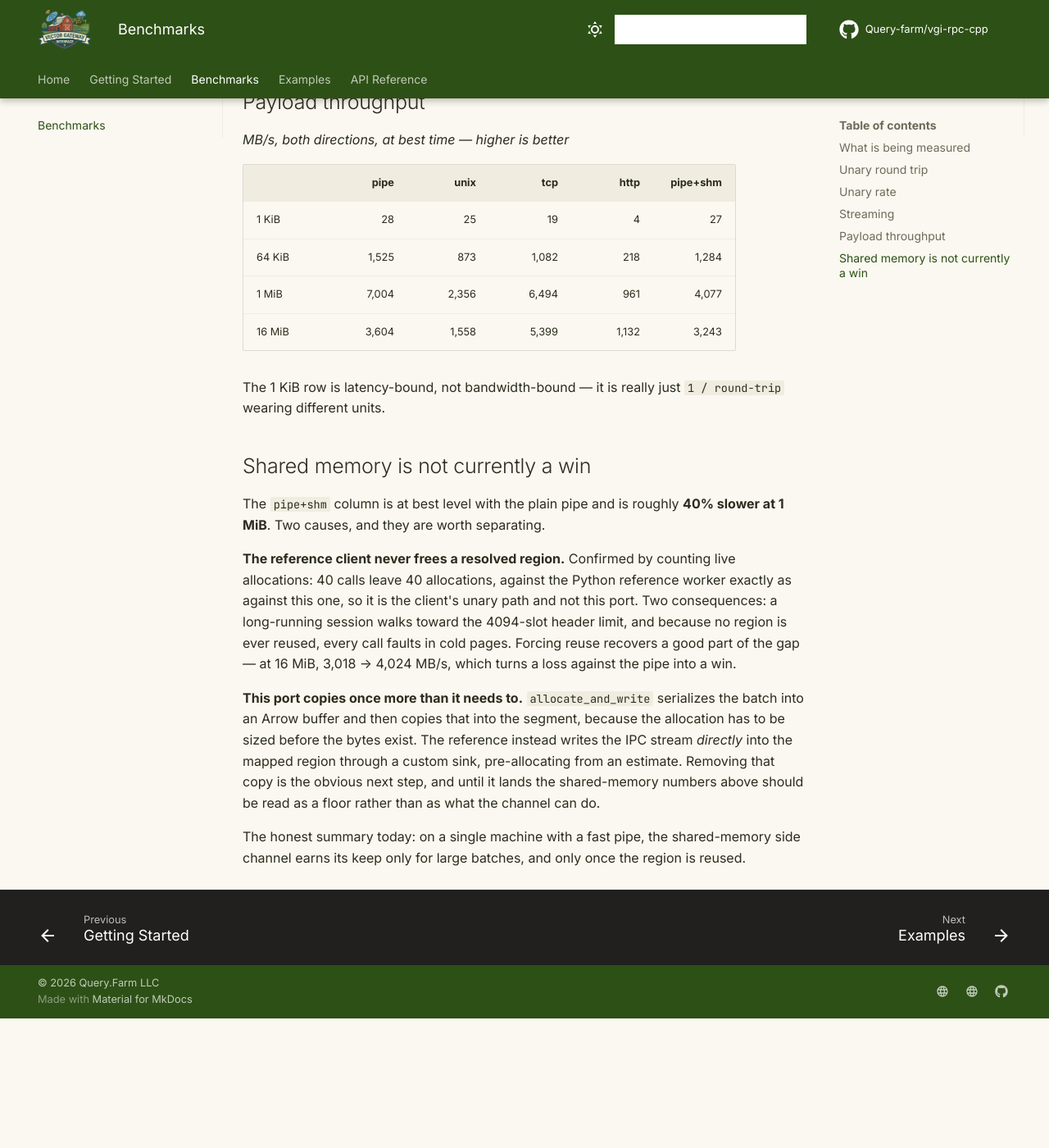
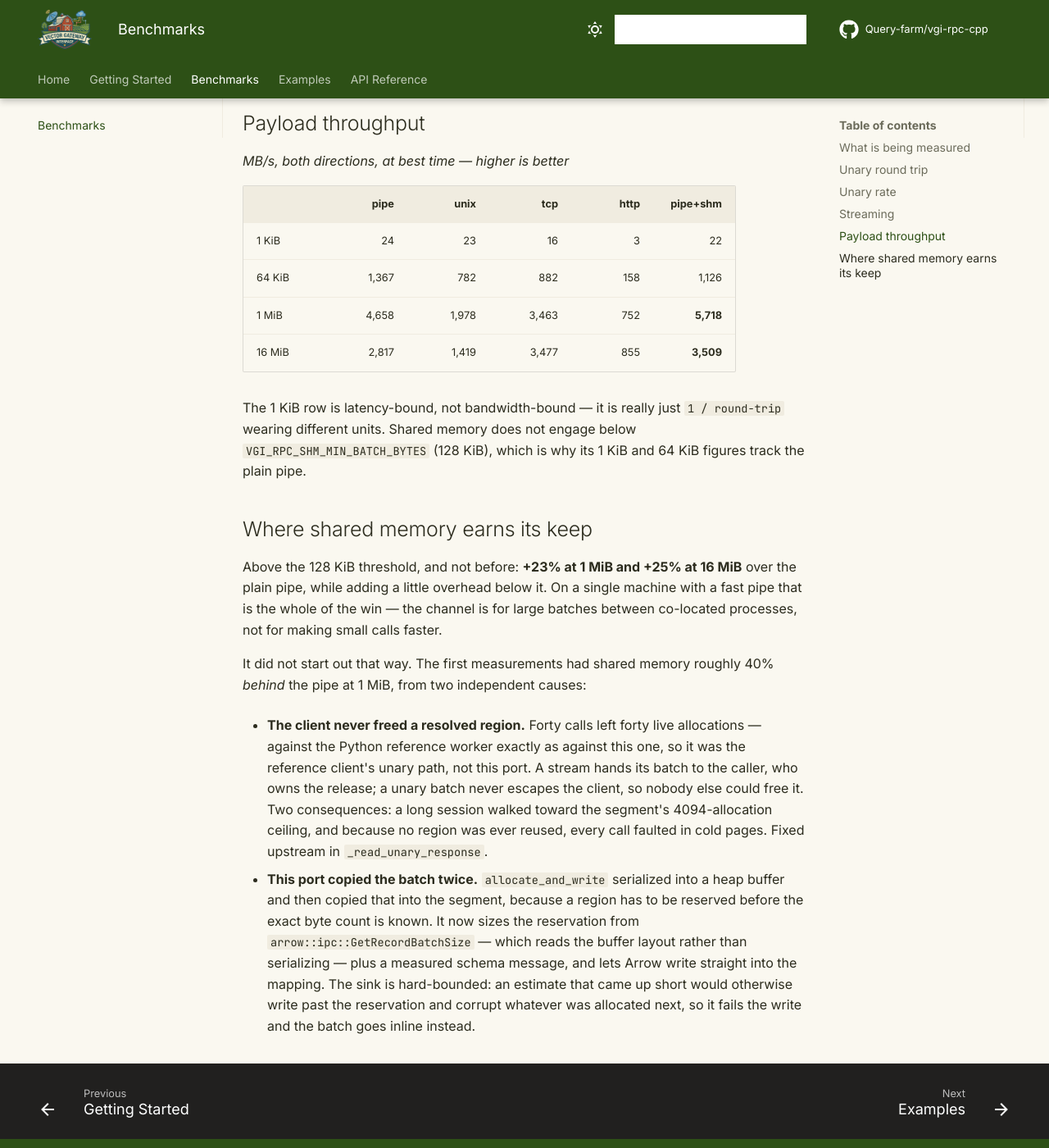
Before and after one commit to Query-farm/vgi-rpc-cpp, an MkDocs documentation site: the page built from docs/benchmarks.md, in a window 1280 px wide and 1400 px high, scrolled down 2013 px. Shown: the whole window at 82% size. Built offline with MkDocs 1.6.1 and Material for MkDocs 9.7.7, drawn with Linux system fonts in a browser that asks for light colours; comment, search, counter and statistics services are not loaded; before the commit the page ends 3255 px from its top, so only the background shows below that; some of the changed text lies outside the part shown.

Commit message:
perf(shm): write the batch straight into the segment
allocate_and_write serialized into a heap buffer and then copied that
into the mapped region, paying for the batch twice, because a region has
to be reserved before the exact byte count is known.

It does not have to be measured by serializing. GetRecordBatchSize reads
the buffer layout and reports what the record batch message will occupy;
the schema message is measured separately against a counting stream,
which touches no data at all. Together they size the reservation without
copying anything, and Arrow then writes through a sink pointing straight
at the mapping.

The sink is hard-bounded, and that is the important part. An estimate
that came up short would write past the reservation and corrupt whatever
was allocated next — silently, in another process's view of the same
memory. Overrunning fails the write instead, the reservation is
released, and the batch goes inline, which is the same fallback a full
allocator already takes.

With this and the reference client's missing release (fixed separately —
it never freed a resolved region, so no region was ever reused and every
call faulted in cold pages), shared memory goes from ~40% behind the
plain pipe at 1 MiB to ahead of it:

  1 MiB    pipe 4,658 MB/s   shm 5,718 MB/s   (+23%)
  16 MiB   pipe 2,817 MB/s   shm 3,509 MB/s   (+25%)

Below the 128 KiB routing threshold it is untouched, as it should be —
the channel is for large batches between co-located processes, not for
making small calls faster.

docs/benchmarks.md carries the full table, and every figure in it was
checked back against the run that produced it.

Co-Authored-By: Claude Opus 5 (1M context) <noreply@anthropic.com>

```diff
--- a/docs/benchmarks.md
+++ b/docs/benchmarks.md
@@ -28,8 +28,10 @@ shared machine is one-sided — it can only make a sample slower — so the
 minimum is the closest available estimate of the real cost. The median table
 is kept alongside it to show how much the machine added.
 
-Measured on macOS 15.6 / Apple Silicon, 8 CPUs, load ~3.5. Absolute numbers
-will move with the machine; the **ratios between columns** are the point.
+Measured on macOS 15.6 / Apple Silicon, 8 CPUs, under a load average near 10 —
+a working laptop, not a quiet bench. Absolute numbers will move with the
+machine; the **ratios between columns** are the point, and those held across
+every run.
 
 ## Unary round trip
 
@@ -48,16 +50,16 @@ _calls/sec — higher is better_
 
 |                  | pipe | unix | tcp | http | pipe+shm |
 |------------------|-----:|-----:|----:|-----:|---------:|
-| `void_noop()`      | 25,370 | 19,967 | 14,944 | 2,596 | 19,449 |
-| `add_floats(a,b)`  | 15,190 | 12,712 | 10,243 | 2,298 | 12,579 |
-| `echo_string(11B)` | 15,957 | 13,817 | 10,758 | 2,331 | 13,675 |
-| `echo_all_types()` |  3,608 |  3,408 |  3,131 | 1,300 |  3,411 |
+| `void_noop()`      | 22,284 | 19,592 | 11,147 | 2,243 | 17,442 |
+| `add_floats(a,b)`  | 13,058 | 11,326 |  7,405 | 1,931 | 11,236 |
+| `echo_string(11B)` | 14,085 | 11,928 |  9,019 | 1,954 | 12,572 |
+| `echo_all_types()` |  3,186 |  2,902 |  2,659 | 1,111 |  3,016 |
 
 `void_noop()` is the per-call framing floor — no parameters, no result.
 `echo_all_types()` carries eighteen fields covering every type mapping, so the
 gap between the two is encode/decode cost rather than transport cost. That the
-four transports converge as the payload grows (25k → 3.6k on pipe, 2.6k → 1.3k
-on HTTP) says most of the per-call difference is fixed framing overhead.
+transports converge as the payload grows (22k → 3.2k on pipe, 2.2k → 1.1k on
+HTTP) says most of the per-call spread is fixed framing overhead.
 
 ## Streaming
 
@@ -65,8 +67,8 @@ _best, ms — lower is better_
 
 |                     | pipe | unix | tcp | http | pipe+shm |
 |---------------------|-----:|-----:|----:|-----:|---------:|
-| `produce_n(50)`       | 2.32 | 2.04 | 3.43 | 24.08 | 2.34 |
-| `exchange_scale(20)`  | 0.77 | 1.03 | 1.45 |  9.83 | 0.82 |
+| `produce_n(50)`       | 2.46 | 2.66 | 3.62 | 29.29 | 2.36 |
+| `exchange_scale(20)`  | 0.88 | 1.13 | 1.56 | 11.90 | 1.10 |
 
 HTTP pays worst here, and for a structural reason: the raw-framing transports
 hold one connection open for the whole stream, while HTTP maps every producer
@@ -78,35 +80,42 @@ _MB/s, both directions, at best time — higher is better_
 
 |         | pipe | unix | tcp | http | pipe+shm |
 |---------|-----:|-----:|----:|-----:|---------:|
-| 1 KiB   |    28 |    25 |    19 |     4 |    27 |
-| 64 KiB  | 1,525 |   873 | 1,082 |   218 | 1,284 |
-| 1 MiB   | 7,004 | 2,356 | 6,494 |   961 | 4,077 |
-| 16 MiB  | 3,604 | 1,558 | 5,399 | 1,132 | 3,243 |
+| 1 KiB   |    24 |    23 |    16 |   3 |    22 |
+| 64 KiB  | 1,367 |   782 |   882 | 158 | 1,126 |
+| 1 MiB   | 4,658 | 1,978 | 3,463 | 752 | **5,718** |
+| 16 MiB  | 2,817 | 1,419 | 3,477 | 855 | **3,509** |
 
 The 1 KiB row is latency-bound, not bandwidth-bound — it is really just
-`1 / round-trip` wearing different units.
+`1 / round-trip` wearing different units. Shared memory does not engage below
+`VGI_RPC_SHM_MIN_BATCH_BYTES` (128 KiB), which is why its 1 KiB and 64 KiB
+figures track the plain pipe.
 
-## Shared memory is not currently a win
+## Where shared memory earns its keep
 
-The `pipe+shm` column is at best level with the plain pipe and is roughly
-**40% slower at 1 MiB**. Two causes, and they are worth separating.
+Above the 128 KiB threshold, and not before: **+23% at 1 MiB and +25% at
+16 MiB** over the plain pipe, while adding a little overhead below it. On a
+single machine with a fast pipe that is the whole of the win — the channel is
+for large batches between co-located processes, not for making small calls
+faster.
 
-**The reference client never frees a resolved region.** Confirmed by counting
-live allocations: 40 calls leave 40 allocations, against the Python reference
-worker exactly as against this one, so it is the client's unary path and not
-this port. Two consequences: a long-running session walks toward the 4094-slot
-header limit, and because no region is ever reused, every call faults in cold
-pages. Forcing reuse recovers a good part of the gap — at 16 MiB, 3,018 →
-4,024 MB/s, which turns a loss against the pipe into a win.
+It did not start out that way. The first measurements had shared memory
+roughly 40% *behind* the pipe at 1 MiB, from two independent causes:
 
-**This port copies once more than it needs to.** `allocate_and_write`
-serializes the batch into an Arrow buffer and then copies that into the
-segment, because the allocation has to be sized before the bytes exist. The
-reference instead writes the IPC stream *directly* into the mapped region
-through a custom sink, pre-allocating from an estimate. Removing that copy is
-the obvious next step, and until it lands the shared-memory numbers above
-should be read as a floor rather than as what the channel can do.
+- **The client never freed a resolved region.** Forty calls left forty live
+  allocations — against the Python reference worker exactly as against this
+  one, so it was the reference client's unary path, not this port. A stream
+  hands its batch to the caller, who owns the release; a unary batch never
+  escapes the client, so nobody else could free it. Two consequences: a long
+  session walked toward the segment's 4094-allocation ceiling, and because no
+  region was ever reused, every call faulted in cold pages. Fixed upstream in
+  `_read_unary_response`.
 
-The honest summary today: on a single machine with a fast pipe, the
-shared-memory side channel earns its keep only for large batches, and only
-once the region is reused.
+- **This port copied the batch twice.** `allocate_and_write` serialized into a
+  heap buffer and then copied that into the segment, because a region has to
+  be reserved before the exact byte count is known. It now sizes the
+  reservation from `arrow::ipc::GetRecordBatchSize` — which reads the buffer
+  layout rather than serializing — plus a measured schema message, and lets
+  Arrow write straight into the mapping. The sink is hard-bounded: an estimate
+  that came up short would otherwise write past the reservation and corrupt
+  whatever was allocated next, so it fails the write and the batch goes inline
+  instead.
```
Also changed, not shown: other parts of docs/benchmarks.md (+4 -4 lines), 1 other file.
